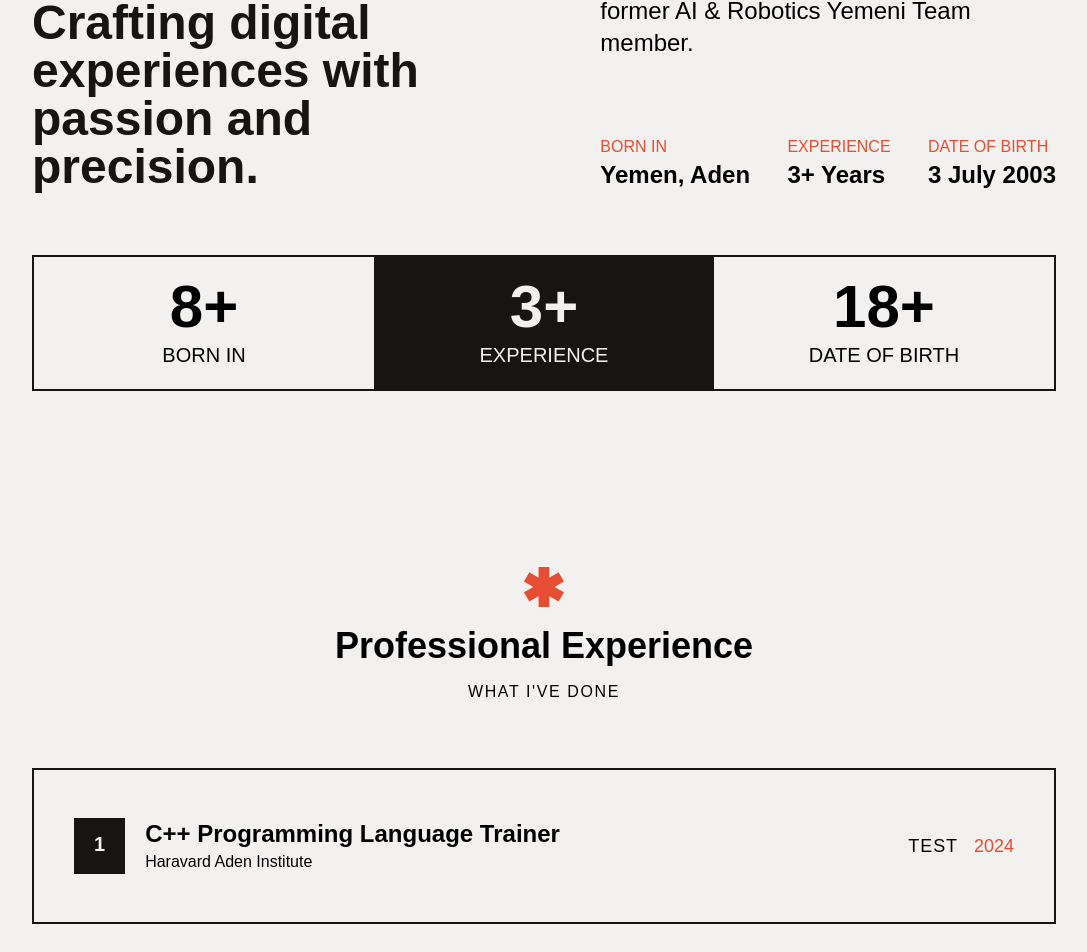
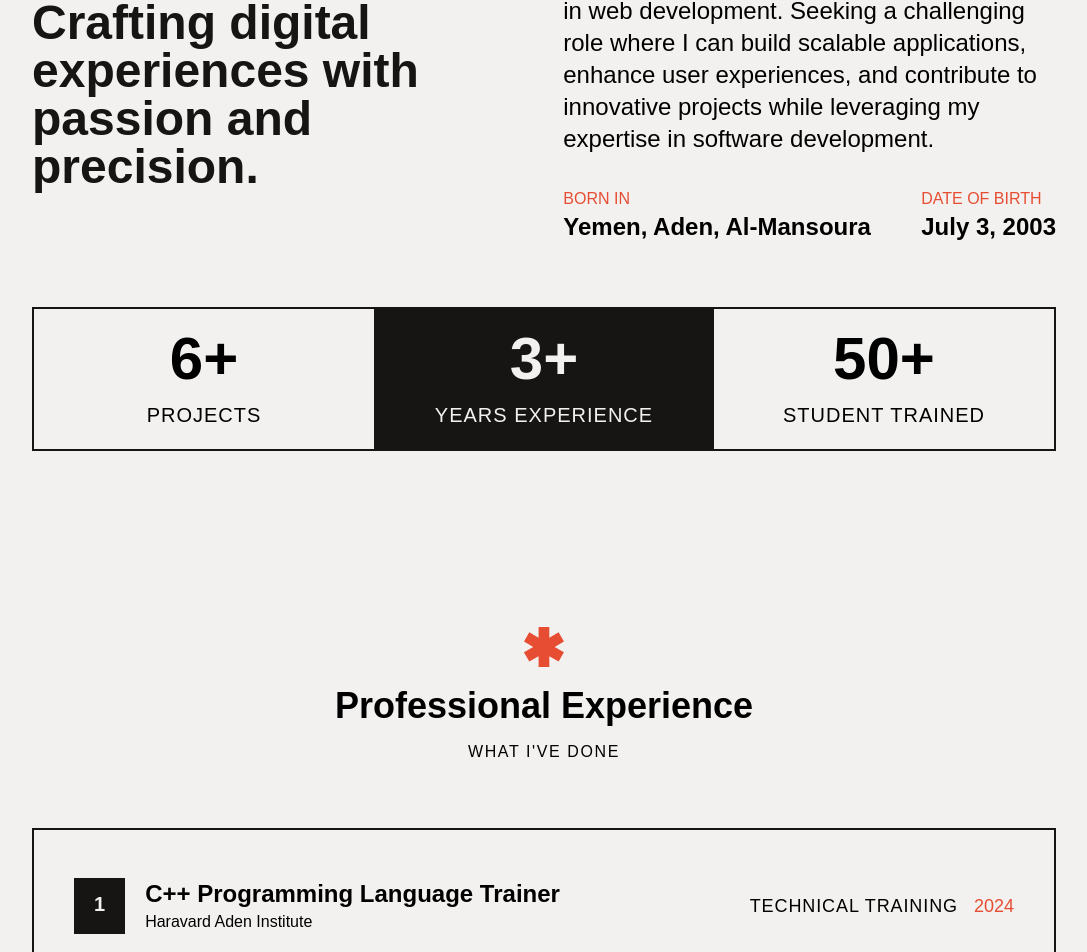
Before and after one commit to khateeboveskey/khateeboveskey.github.io, a Vue app: page / in a window 1280 px wide. Shown: the part 938-1890 px from the top of the page, without its empty margins (96-1183 px from the left). Built offline with nearby package versions, Linux system fonts and the light colour scheme; a web font is replaced by a local one.

Commit message:
update data & improve ui

```diff
--- a/src/assets/mydata.json
+++ b/src/assets/mydata.json
@@ -1,10 +1,11 @@
 {
 	"isAvailableToWork": true,
+	"objective": "Passionate Full-Stack Developer and Technical Trainer with 3+ years of experience in web development. Seeking a challenging role where I can build scalable applications, enhance user experiences, and contribute to innovative projects while leveraging my expertise in software development.",
 	"personalInfo": {
 		"name": "Abdulrahman S. Al-Khateeb",
 		"occupation": "Full-stack Developer",
 		"dateOfBirth": "2003-7-3",
-		"address": "Aden, Al-Mansoura",
+		"address": "Yemen, Aden, Al-Mansoura",
 		"maritalStatus": "Engaged",
 		"nationality": "Yemeni"
 	},
@@ -107,42 +108,47 @@
 				"startDate": "7/2024",
 				"endDate": "8/2024",
 				"position": "C++ Programming Language Trainer",
+				"category": "Technical Training",
 				"company": "Haravard Aden Institute",
 				"website": "https://www.instagram.com/harvard.aden/",
 				"achievements": [
-					"I trained in C++ language, including its OOP concepts and some additional libraries."
+					"Designed and delivered structured C++ training, covering OOP and advanced libraries."
 				]
 			},
 			{
 				"startDate": "7/2024",
 				"endDate": "8/2024",
-				"position": "Frontend Web Trainer",
+				"position": "Frontend Development Instructor",
+				"category": "Technical Training",
 				"company": "Haravard Aden Institute",
 				"website": "https://www.instagram.com/harvard.aden/",
 				"achievements": [
-					"I trained in HTML, CSS, JS, and Vue Framework in 80 Hours Course.",
-					"Discussed a project for each language, starter project (HTML), mid project (HTML + CSS), and final project (HTML + CSS + JS)."
+					"Conducted an 80-hour course on HTML, CSS, JavaScript, and Vue.js.",
+					"Guided students through hands-on projects, from basic HTML to full interactive web applications."
 				]
 			},
 			{
 				"startDate": "4:00 - 18/6/2024",
 				"endDate": "8:00 - 18/6/2024",
 				"position": "AI Prompt Engineering Trainer",
+				"category": "Technical Training",
 				"company": "Yemedian, Aden Art Space Project",
 				"website": "https://yemedian.org/",
 				"achievements": [
-					"I trained in AI Prompt Engineering concepts like Roles, Few Shot, etc. Introducing popular AI models and techniques, and gathering all models in one summery file, where you can <a class='text-accent-500 hover:underline' target='_blank' href='https://www.linkedin.com/posts/khateeb404_%D8%AC%D9%84%D8%B3%D8%A9-%D9%83%D9%8A%D9%81%D9%8A%D8%A9-%D8%AA%D9%88%D8%B8%D9%8A%D9%81-%D8%A7%D9%84%D8%B0%D9%83%D8%A7%D8%A1-%D8%A7%D9%84%D8%A7%D8%B5%D8%B7%D9%86%D8%A7%D8%B9%D9%8A-%D9%81%D9%8A-%D8%A7%D9%84%D9%81%D9%86%D9%88%D9%86-activity-7216904293130375168-0YFD?utm_source=share&utm_medium=member_desktop'>download it from here</a>."
+					"Provided training on AI prompt engineering, covering role-based prompting, few-shot techniques, and AI model applications.",
+					"Compiled <a class='hover:underline' target='_blank' href='https://www.linkedin.com/posts/khateeb404_%D8%AC%D9%84%D8%B3%D8%A9-%D9%83%D9%8A%D9%81%D9%8A%D8%A9-%D8%AA%D9%88%D8%B8%D9%8A%D9%81-%D8%A7%D9%84%D8%B0%D9%83%D8%A7%D8%A1-%D8%A7%D9%84%D8%A7%D8%B5%D8%B7%D9%86%D8%A7%D8%B9%D9%8A-%D9%81%D9%8A-%D8%A7%D9%84%D9%81%D9%86%D9%88%D9%86-activity-7216904293130375168-0YFD?utm_source=share&utm_medium=member_desktop'>a comprehensive AI models guide</a> for students."
 				]
 			},
 			{
 				"startDate": "7/2023",
 				"endDate": "8/2023",
 				"position": "Full-stack Developer Intern",
+				"category": "Full-stack Development",
 				"company": "You Information Technology",
 				"website": "https://www.you-it.com/",
 				"achievements": [
-					"I expanded the theoretical database of <a class='text-accent-500 hover:underline' target='_blank' href='https://medalah.org'>Medalah</a> website using ERD diagrams and practically created migrations, established relationships, and developed user interfaces",
-					"I improved the interface and user interaction of <a class='text-accent-500 hover:underline' target='_blank' href='https://medalah.org/en/sandbox'>Sandbox Business Incubator</a> website"
+					"Optimized Medalah’s database, enhancing backend scalability with new table structures and relationship models.",
+					"Improved admin panel UI and added new user management features."
 				]
 			}
 		],
@@ -153,7 +159,7 @@
 					"description": "The article explains the Doherty Threshold, which states that systems should respond within 400ms to keep users engaged and productive. It highlights its impact on UX and product design.",
 					"category": "User Experience (UX)",
 					"type": "article",
-					"datePublished": "3-7-2003",
+					"datePublished": "2003-7-3",
 					"url": "https://uxwritingar.com/user-interface/26295",
 					"urlTo": "UX Writing"
 				},
@@ -162,7 +168,7 @@
 					"description": "The article explores the strange behavior of NaN (Not-a-Number) in JavaScript, where `NaN !== NaN`, despite being classified as a Number. It delves into data types, IEEE 754 standards, and how programming languages handle numerical operations.",
 					"category": "Programming",
 					"type": "article",
-					"datePublished": "3-7-2003",
+					"datePublished": "2003-7-3",
 					"url": "https://uxwritingar.com/user-interface/26295",
 					"urlTo": "Linkedin"
 				},
@@ -171,7 +177,7 @@
 					"description": "The article explored Don Norman’s concept for bad design that confuses users, like unclear push/pull doors. Poor design causes user errors, making people blame themselves. Good user-centered design avoids this in everyday objects and digital interfaces.",
 					"category": "User Experience (UX)",
 					"type": "article",
-					"datePublished": "3-7-2003",
+					"datePublished": "2003-7-3",
 					"url": "https://uxwritingar.com/user-interface/26295",
 					"urlTo": "Linkedin"
 				},
@@ -180,7 +186,7 @@
 					"description": "People perceive beautiful designs as easier to use, even if they’re not. This Aesthetic-Usability Effect makes users overlook flaws, as seen in Apple products. However, good design must balance visual appeal with real usability to be truly effective.",
 					"category": "User Experience (UX)",
 					"type": "article",
-					"datePublished": "3-7-2003",
+					"datePublished": "2003-7-3",
 					"url": "https://uxwritingar.com/user-interface/26295",
 					"urlTo": "Linkedin"
 				},
@@ -189,7 +195,7 @@
 					"description": "People perceive beautiful designs as easier to use, even if they’re not. This Aesthetic-Usability Effect makes users overlook flaws, as seen in Apple products. However, good design must balance visual appeal with real usability to be truly effective.",
 					"category": "Artificial Intelligence (AI)",
 					"type": "article",
-					"datePublished": "3-7-2003",
+					"datePublished": "2003-7-3",
 					"url": "https://www.linkedin.com/pulse/%D8%A7%D9%86%D9%87%D9%8A%D8%A7%D8%B1-%D8%A7%D9%84%D9%86%D9%85%D9%88%D8%B0%D8%AC-%D9%83%D9%8A%D9%81-%D9%8A%D9%85%D9%83%D9%86-%D8%A3%D9%86-%D8%AA%D9%86%D8%AA%D9%87%D9%8A-%D8%A7%D9%84%D8%A8%D9%8A%D8%A7%D9%86%D8%A7%D8%AA-%D8%AD%D8%B1%D9%81%D9%8A%D8%A7-a-rahman-al-khateeb-z9xgf/",
 					"urlTo": "Linkedin"
 				},
@@ -198,7 +204,7 @@
 					"description": "Literature & Poetry",
 					"category": "Literature & Poetry",
 					"type": "book",
-					"datePublished": "3-7-2003",
+					"datePublished": "2003-7-3",
 					"url": "https://www.noor-book.com/%D9%83%D8%AA%D8%A7%D8%A8-48-%D8%B3%D8%A7%D8%B9%D8%A9-%D9%81%D9%8A-%D8%A7%D9%84%D9%8A%D9%88%D9%85-pdf",
 					"urlTo": "Noor Books"
 				}
--- a/src/components/FooterComp.vue
+++ b/src/components/FooterComp.vue
@@ -22,8 +22,7 @@
 				<div class="space-y-4">
 					<h2 class="text-lg font-semibold">About Me</h2>
 					<p class="text-sm leading-relaxed text-neutral-300 md:text-base">
-						I'm a skilled full-stack developer with 3 years of experience, technical trainer, and a
-						former AI & Robotics Yemeni Team member.
+						{{ objective.split('.')[0] }}.
 					</p>
 				</div>
 
@@ -50,5 +49,5 @@
 
 <script setup lang="ts">
 import MyLogo from '@/components/MyLogo.vue';
-import { accounts } from '@/assets/mydata.json';
+import { accounts, objective } from '@/assets/mydata.json';
 </script>
--- a/src/components/HeaderComp.vue
+++ b/src/components/HeaderComp.vue
@@ -1,6 +1,6 @@
 <template>
 	<header class="flex flex-row items-center justify-between px-4 py-4 md:px-32 md:py-8">
-		<a href="/" class="group flex flex-row items-center gap-2">
+		<a href="/" class="group flex flex-row items-center gap-2 *:transition-transform">
 			<MyLogo class="h-6 group-hover:rotate-60" />
 			<h1 class="text-2xl font-black md:text-3xl">Khateeb</h1>
 		</a>
--- a/src/components/HeroSection.vue
+++ b/src/components/HeroSection.vue
@@ -10,7 +10,7 @@
 				based in Yemen
 			</h1>
 			<p class="mb-6 text-base opacity-90 sm:mb-8 sm:text-lg md:text-2xl">
-				I code, design, and do good stuff.
+				I code, train, and do good stuff.
 			</p>
 			<CTAButton text="Got an idea?" class="w-full sm:w-auto" />
 		</div>
--- a/src/components/sections/AboutSection.vue
+++ b/src/components/sections/AboutSection.vue
@@ -14,8 +14,7 @@
 			</div>
 			<div class="flex flex-col justify-between gap-8">
 				<p class="text-xl md:text-2xl">
-					I'm a skilled full-stack developer with 3 year experience, technical trainer, and a former
-					AI & Robotics Yemeni Team member.
+					{{ objective }}
 				</p>
 				<div class="flex w-full flex-col justify-between gap-5 md:flex-row md:gap-0">
 					<SnapInfo v-for="si in snapInfoGroup" :key="si.title" :title="si.title">
@@ -32,19 +31,23 @@
 import MyLogo from '@/components/MyLogo.vue';
 import SnapInfo from '@/components/sections/about/SnapInfo.vue';
 import StatesBar from '@/components/sections/about/StatesBar.vue';
+import { personalInfo, objective } from '@/assets/mydata.json';
+
+const BD = new Date(personalInfo.dateOfBirth);
+const formattedBD = new Intl.DateTimeFormat('en-US', {
+	year: 'numeric',
+	month: 'long',
+	day: 'numeric',
+}).format(BD);
 
 const snapInfoGroup = [
 	{
 		title: 'Born In',
-		content: 'Yemen, Aden',
-	},
-	{
-		title: 'Experience',
-		content: '3+ Years',
+		content: personalInfo.address,
 	},
 	{
 		title: 'Date of Birth',
-		content: '3 July 2003',
+		content: formattedBD,
 	},
 ];
 </script>
--- a/src/components/sections/ResumeSection.vue
+++ b/src/components/sections/ResumeSection.vue
@@ -11,8 +11,8 @@
 				</h2>
 			</div>
 			<a
-				href="resume.pdf"
-				class="border-accent-foreground hover:bg-accent hover:text-accent-background hover:border-accent focus:ring-accent inline-flex items-center gap-2 border-2 px-6 py-3 text-base font-medium transition-colors duration-200 focus:ring-2 focus:ring-offset-2 focus:outline-none"
+				href="resume-v2.0.pdf"
+				class="border-accent-foreground hover:bg-accent hover:text-accent-background hover:border-accent inline-flex items-center gap-2 border-2 px-6 py-3 text-base font-medium transition-colors duration-200"
 				rel="noopener noreferrer">
 				<span>Download Resume</span>
 				<svg
--- a/src/components/sections/SkillsSection.vue
+++ b/src/components/sections/SkillsSection.vue
@@ -7,7 +7,7 @@
 				:key="skill.name"
 				class="border-accent-foreground text-accent-foreground hover:bg-accent-foreground hover:text-accent-background grid aspect-square place-items-center border-2 p-4"
 				:title="skill.name">
-				<i :class="skill.deviconClass" class="text-4xl sm:text-5xl md:text-6xl lg:text-7xl"></i>
+				<i :class="skill.deviconClass" class="text-5xl md:text-6xl lg:text-7xl"></i>
 			</div>
 		</div>
 	</section>
--- a/src/components/sections/about/StatesBar.vue
+++ b/src/components/sections/about/StatesBar.vue
@@ -5,27 +5,33 @@
 			class="even:bg-accent-foreground even:text-accent-background grid place-items-center p-3 sm:p-4 md:p-5"
 			v-for="(si, index) in snapInfoGroup"
 			:key="index">
-			<span class="mb-1 text-2xl font-bold sm:text-3xl md:text-4xl lg:text-5xl xl:text-6xl">
-				{{ si.content }}
+			<span class="mb-3 text-2xl font-bold sm:text-3xl md:text-4xl lg:text-5xl xl:text-6xl">
+				{{ si.content }}+
 			</span>
-			<span class="text-sm uppercase sm:text-base md:text-lg lg:text-xl">{{ si.title }}</span>
+			<span class="text-center text-sm tracking-wider uppercase sm:text-base md:text-lg lg:text-xl">
+				{{ si.title }}
+			</span>
 		</div>
 	</div>
 </template>
 
 <script setup lang="ts">
+import { projects } from '@/assets/mydata.json';
+
+const experienceYears: number = new Date().getFullYear() - projects[projects.length - 1].year;
+
 const snapInfoGroup = [
 	{
-		title: 'Born In',
-		content: '8+',
+		title: 'Projects',
+		content: projects.length,
 	},
 	{
-		title: 'Experience',
-		content: '3+',
+		title: 'Years Experience',
+		content: `${experienceYears}`,
 	},
 	{
-		title: 'Date of Birth',
-		content: '18+',
+		title: 'Student Trained',
+		content: '50',
 	},
 ];
 </script>
--- a/src/components/sections/experience/ExperienceCard.vue
+++ b/src/components/sections/experience/ExperienceCard.vue
@@ -16,7 +16,8 @@
 			</span>
 		</span>
 		<!-- Year -->
-		<span class="flex flex-row gap-2 text-base font-medium sm:gap-3 sm:text-lg md:gap-4">
+		<span
+			class="flex w-full flex-row justify-between gap-2 text-base font-medium sm:gap-3 sm:text-lg md:w-auto md:gap-4">
 			<span class="tracking-wider uppercase">{{ props.category }}</span>
 			<span class="text-accent">{{ props.year }}</span>
 		</span>
--- a/src/components/sections/experience/ProfessionalExpSection.vue
+++ b/src/components/sections/experience/ProfessionalExpSection.vue
@@ -9,7 +9,7 @@
 					:company-url="exp.website"
 					:order="index + 1"
 					:year="parseInt(exp.startDate.slice(-4))"
-					:category="'test'"
+					:category="exp.category"
 					class="w-full transition-all duration-300" />
 			</li>
 		</ul>
```
Also changed, not shown: src/components/sections/articles/ArticlesSection.vue (+7 -1 lines), 2 other files (tests, documents, lock files or other folders).
